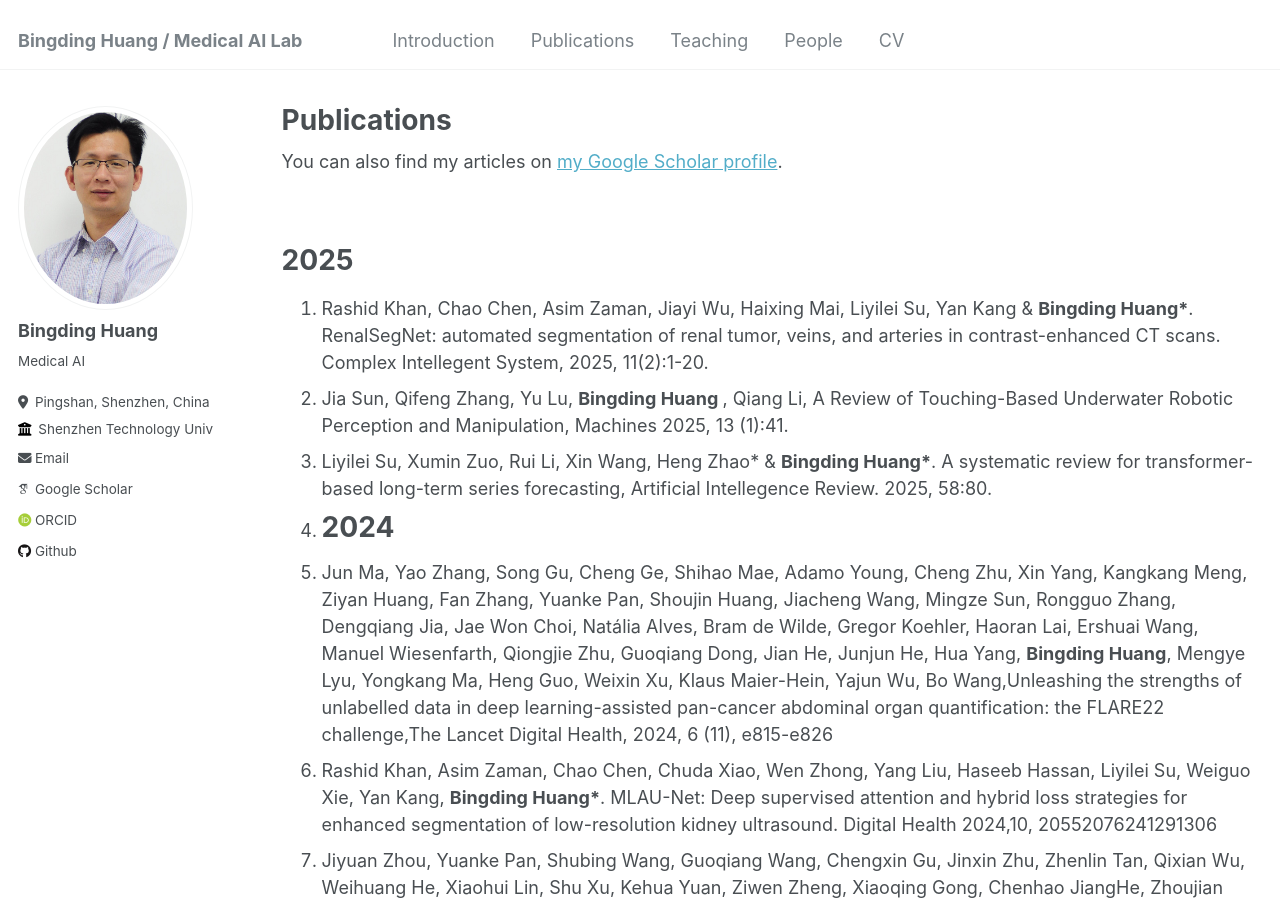
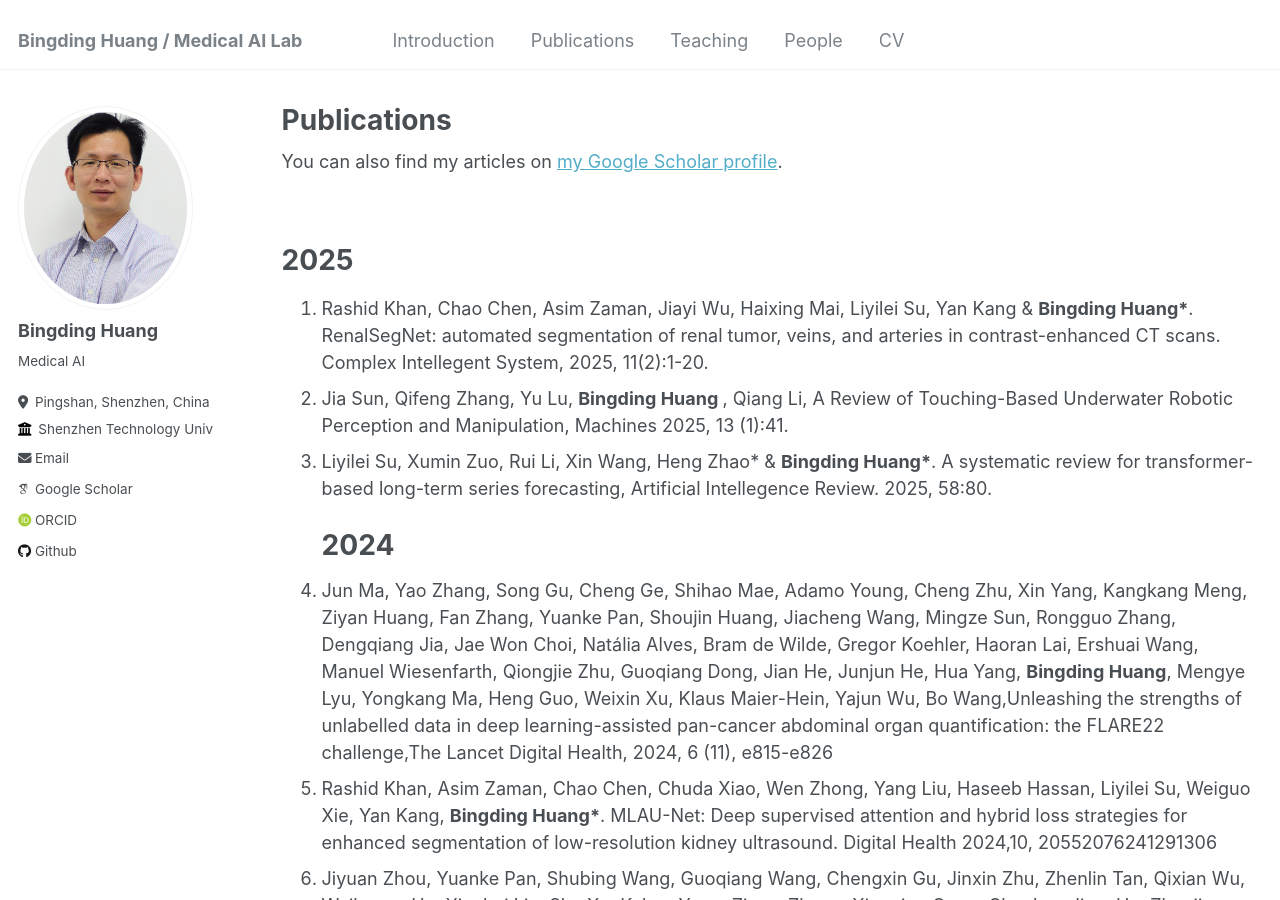
Before and after one commit to bingding/bingding.github.io, a Jekyll site: the page built from _pages/publications.md, in a window 1280 px wide and 900 px high. Built offline with Jekyll 4.4.1, drawn with Linux system fonts in a browser that asks for light colours; some web fonts are replaced.

Commit message:
2025 people

```diff
--- a/_pages/people.html
+++ b/_pages/people.html
@@ -10,6 +10,7 @@ author_profile: true
 <h1>
   博士后
 </h1>
+  Faizan Ahmad <br>
   Inayatul Haq <br>
   Rashid Khan （已出站） <br>
   苏李一磊 （已出站） <br>
--- a/_pages/publications.md
+++ b/_pages/publications.md
@@ -22,7 +22,8 @@ Rashid Khan, Chao Chen, Asim Zaman, Jiayi Wu, Haixing Mai, Liyilei Su, Yan Kang
 Jia Sun, Qifeng Zhang, Yu Lu, <b> Bingding Huang </b>, Qiang Li, A Review of Touching-Based Underwater Robotic Perception and Manipulation, Machines 2025, 13 (1):41.
 <li>
 Liyilei Su, Xumin Zuo, Rui Li, Xin Wang, Heng Zhao* & <b>Bingding Huang*</b>. A systematic review for transformer-based long-term series forecasting, Artificial Intellegence Review. 2025, 58:80.
-<li>
+<br>
+<br>
 
 <h1>2024</h1>
 <li>
@@ -58,6 +59,7 @@ Rashid Khan, <b>Bingding Huang*</b>, Visual Insight: Deep Multilayer Fusion with
 <li> Shibo Liang, Ziquan Liang, Zecheng Wu, Feijuan Huang, Xu Wang, Yuanzhe Cai, Bingding Huang*, Xin Wang*, A benchmark study of protein folding algorithms on nanobodies, 2023 International Conference on Communications, Computing and Artificial Intelligence (CCCAI 2023), 92-97.  Shanghai, China, June 23-25, 2023.
 <li> Chengmin Zhou, Bingding Huang*, Pasi Fränti*, Representation learning and reinforcement learning for dynamic complex motion planning system, IEEE Transactions on Neural Networks and Learning Systems, 2023.3. DOI: 10.1109/TNNLS.2023.3247160
 <li> Chengmin Zhou, Bingding Huang*, Haseeb Hassan, Pasi Fränti*, Attention-based advantage actor-critic algorithm with prioritized experience replay for complex 2-D robotic motion planning, Journal of Intelligent Manufacturing. 2023, 34(1):151-180. DOI:10.1007/s10845-022-01988-z
+<br>
 
 <br>
 <h1> 2022</h1>
@@ -75,6 +77,8 @@ Rashid Khan, <b>Bingding Huang*</b>, Visual Insight: Deep Multilayer Fusion with
 <li> Rui Li, Chuda Xiao, Yongzhi Huang, Haseeb Hassan and Bingding Huang*, Deep Learning Applications in Computed Tomography Images for Pulmonary Nodules’ Detection and Diagnosis: A Review, Diagnostics, 2022, 12(2):198.
 <li> Haseeb Hassan, Zhaoyu Ren, Huishi Zhao, Shuojin Huang, Dan Li, Shaohua Xiang, Yan Kang, Sifan Chen, Bingding Huang*, Review and classification of AI-enabled COVID-19 CT imaging models based on computer vision tasks,Computers in Biology and Medicine, 2022, 14:105123.
 <li> Chengmin Zhou, Bingding Huang*, Pasi Fränti. A review of motion planning algorithms for intelligent robotics.  Journal of Intelligent Manufacturing, 2022, 33:387-424. DOI:10.1007/S10845-021-01867-Z
+<br>
+
 <br>
 <h1> Befor 2021</h1>
 <br>
```
